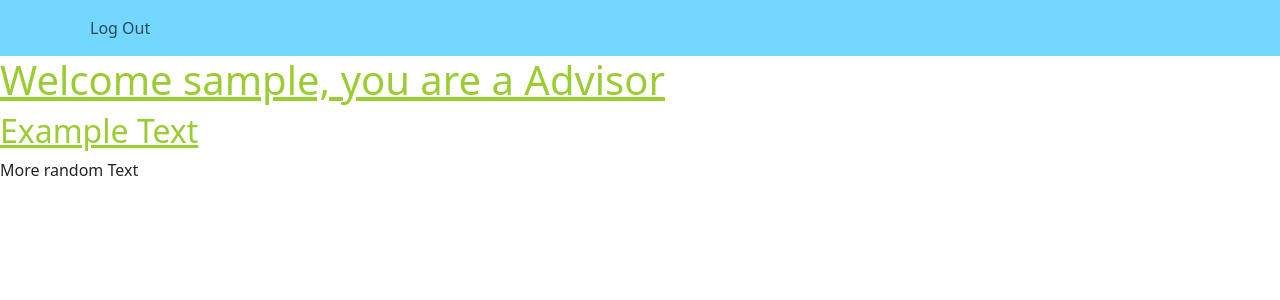
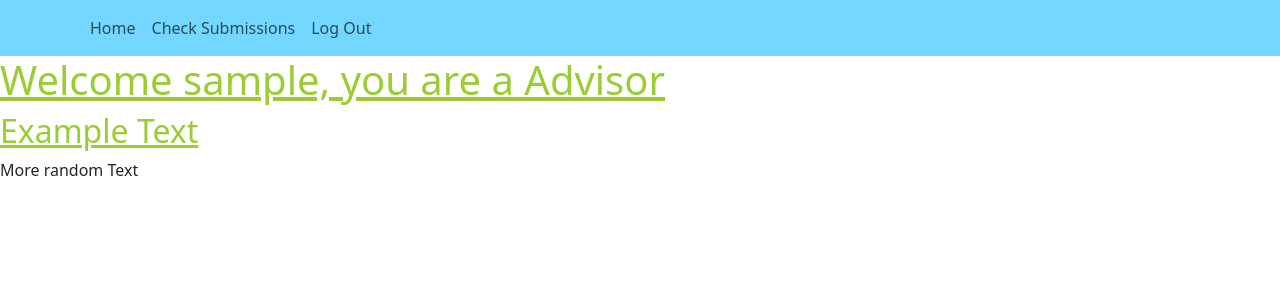
Before and after one commit to willbelcher/cs3240-project, a Django app: page /schedule/ in a window 1280 px wide. Shown: the top 300 px of the page. Run offline with Django 4.2, Linux system fonts and the light colour scheme; the visitor is signed in with stand-in values (Sample User, id 1).

Commit message:
Added submissions page to the Nav Bar

```diff
--- a/schedule/templates/nav.html
+++ b/schedule/templates/nav.html
@@ -4,6 +4,14 @@
         <div class = "container">
             <ul class="navbar-nav">
                 <li class="nav-item active">
+                    <a href = "{% url 'home' %}" class = "nav-link">Home</a>
+                </li>
+                {% if perms.global_permissions.is_advisor %}
+                    <li class="nav-item active">
+                        <a href = "{% url 'submissions' %}" class = "nav-link">Check Submissions</a>
+                    </li>
+                {% endif %}
+                <li class="nav-item active">
                     <a href = "{% url 'logout' %}" class = "nav-link">Log Out</a>
                 </li>
             </ul>
--- a/schedule/views.py
+++ b/schedule/views.py
@@ -23,6 +23,11 @@ def home(request):
 
     return render(request, 'schedule/home.html', {'role': role, 'username': username})
 
+def submissions(request):
+    user = request.user
+    if user.has_perm('global_permissions.is_advisor'):
+        return render(request, 'schedule/schedule_submissions.html')
+
 def logout_view(request):
     logout(request)
     return redirect('home')
```
Also changed, not shown: schedule/templates/schedule/schedule_submissions.html (added, +12 -0 lines).
